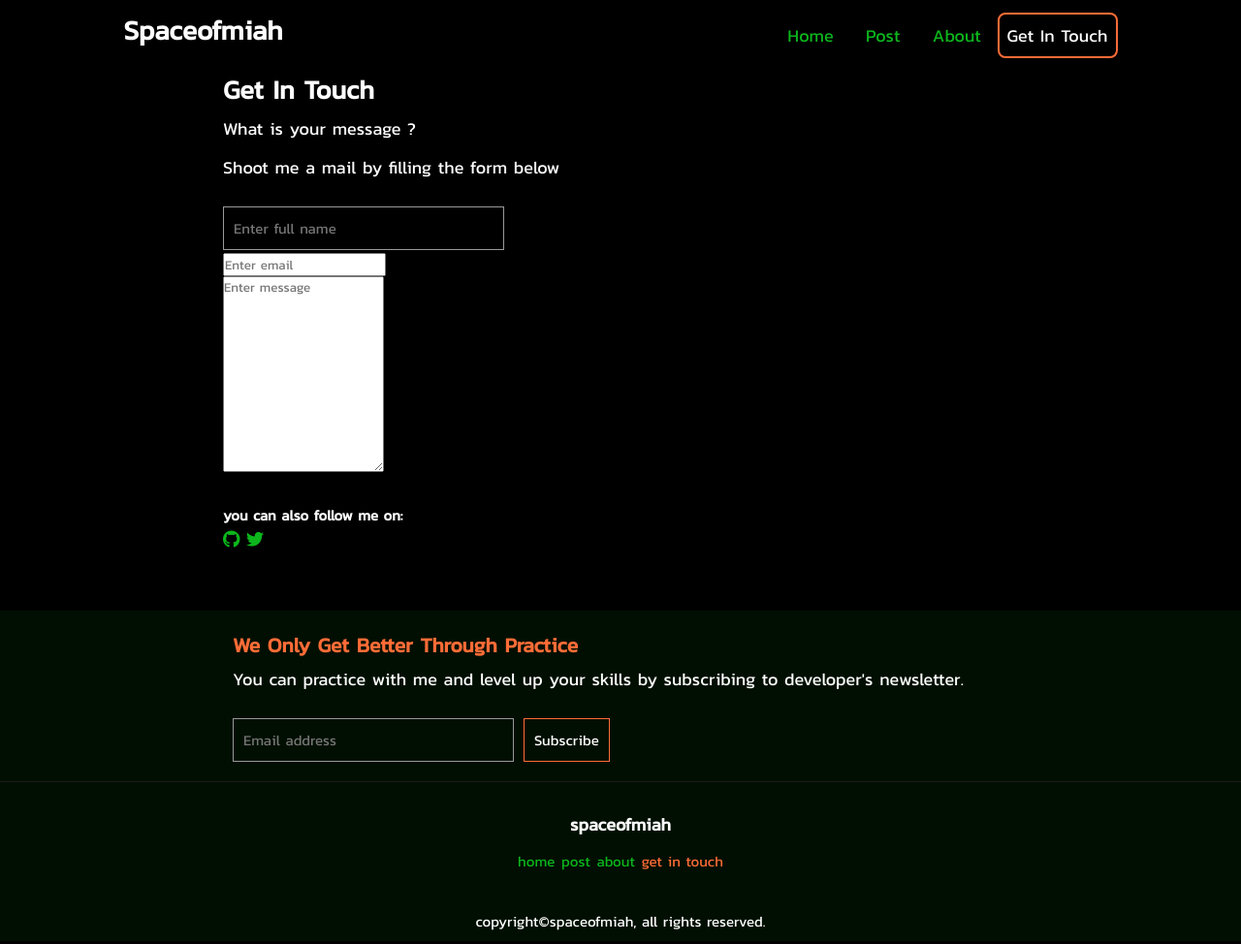
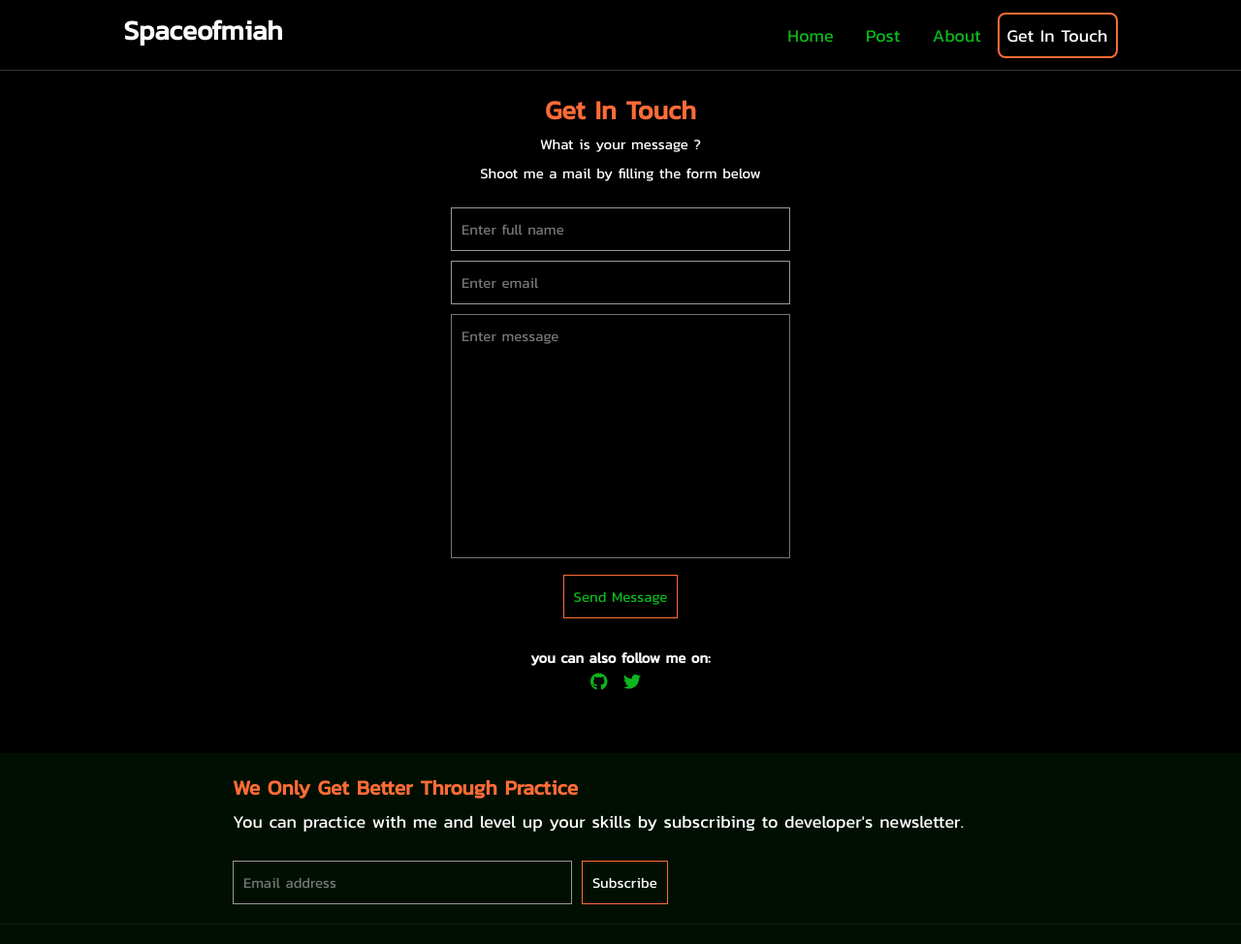
Before and after one commit to spaceofmiah/spaceofmiah.github.io, a plain HTML site: page contact.html in a window 1280 px wide. Shown: the top 974 px of the page at 97% size. Drawn offline with Linux system fonts and the light colour scheme.

Commit message:
Add styles for contact page

```diff
--- a/assets/styles/sass/index.scss
+++ b/assets/styles/sass/index.scss
@@ -77,6 +77,7 @@ a {
 	margin-top: add-gutter('medium');
 
 	.form-group {
+		input[type='email'],
 		input[type='text'] {
 			border: 0.5px solid darken($default_color, 40%);
 			padding: add-gutter('small');
@@ -84,10 +85,26 @@ a {
 			background: transparent;
 			color: $default_color;
 			font-weight: 400;
+			min-width: 100%;
 			outline: none;
 
 			@media screen and (min-width: screen-size('mobile')) {
-				min-width: 290px;
+				min-width: 350px;
+			}
+		}
+
+		textarea {
+			background: transparent;
+			resize: none;
+			min-width: 100%;
+			padding: add-gutter('small');
+			font-size: font-size('x-small');
+			color: $default_color;
+			font-weight: 200;
+			outline: none;
+
+			@media screen and (min-width: screen-size('mobile')) {
+				min-width: 350px;
 			}
 		}
 	}
@@ -109,6 +126,21 @@ input[type='submit'] {
 
 .active_page_link {
 	color: #92ff9c !important;
+}
+
+
+.connect {
+	margin-top: add-gutter('large');
+
+	a {
+		font-size: font-size('small');
+		padding-right: add-gutter('small');
+		transition: all 0.5s ease-in-out;
+
+		&:hover {
+			color: $secondary_color;
+		}
+	}
 }
 
 /* navbar component */
@@ -195,6 +227,10 @@ input[type='submit'] {
 	}
 }
 
+.content_area {
+	border-top: .5px solid darken($default_color, 80%);
+}
+
 /* hero component style */
 .hero {
 	background: url('../../images/cover_one.jpg') no-repeat center center;
@@ -246,20 +282,6 @@ input[type='submit'] {
 			&:hover {
 				border-color: $default_color;
 				color: $primary_color;
-			}
-		}
-	}
-
-	#{&}__connect {
-		margin-top: add-gutter('large');
-
-		a {
-			font-size: font-size('medium');
-			padding-right: add-gutter('small');
-			transition: all 0.5s ease-in-out;
-
-			&:hover {
-				color: $secondary_color;
 			}
 		}
 	}
@@ -416,6 +438,16 @@ input[type='submit'] {
 		align-items: center;
 		flex-wrap: wrap;
 
+		& .form-group{
+			input[type="text"]{
+				width: 200px;
+
+				@media screen and (min-width: screen-size('mobile')){
+					width: 300px;
+				}
+			}
+		}
+
 		& input[type='submit'] {
 			color: $default_color;
 			padding: add-gutter('small');
@@ -506,3 +538,44 @@ input[type='submit'] {
 		color: darken($primary_color, 10%);
 	}
 }
+
+
+/* contact_me or get_in_touch component */
+.contact_me {
+	padding: add-gutter('medium') add-gutter('small') 0 add-gutter('small');
+	text-align: center;
+
+	h1 {
+		color: $secondary_color;
+	}
+
+	p {
+		font-size: font-size('x-small');
+		line-height: add-gutter('large');
+		font-weight: 400;
+	}
+
+	& .form {
+
+		.form-group {
+			margin-top: add-gutter('small')
+		}
+
+		& .submit_btn_wrap {
+			margin-top: add-gutter('small');
+
+			input[type="submit"]{
+				color: $primary_color;
+				font-size: font-size('x-small');
+				border: .5px solid $secondary_color;
+				padding: add-gutter('small');
+				transition: all .3s  ease-in-out;
+
+				&:hover {
+					border-color: $primary_color;
+					color: $default_color;
+				}
+			}
+		}
+	}
+}
```
Also changed, not shown: assets/styles/css/index.css, 1 other file.
